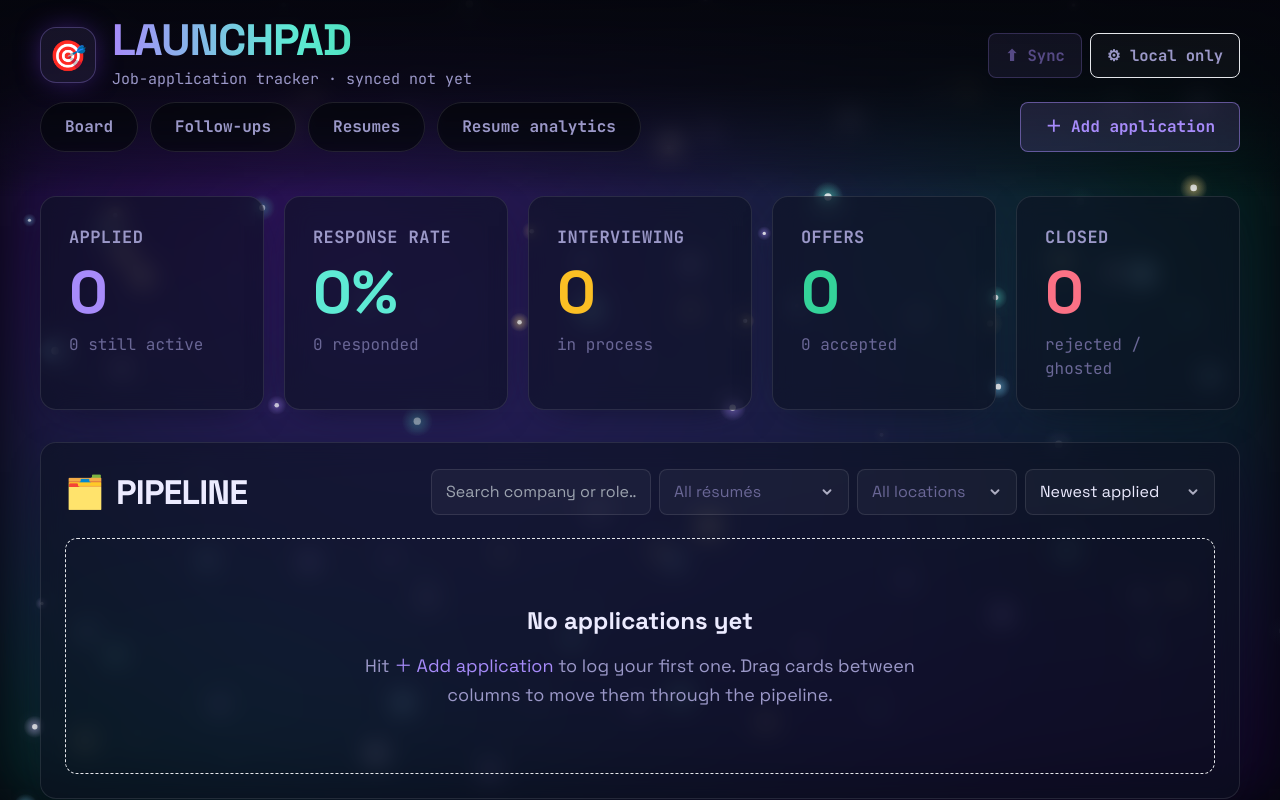
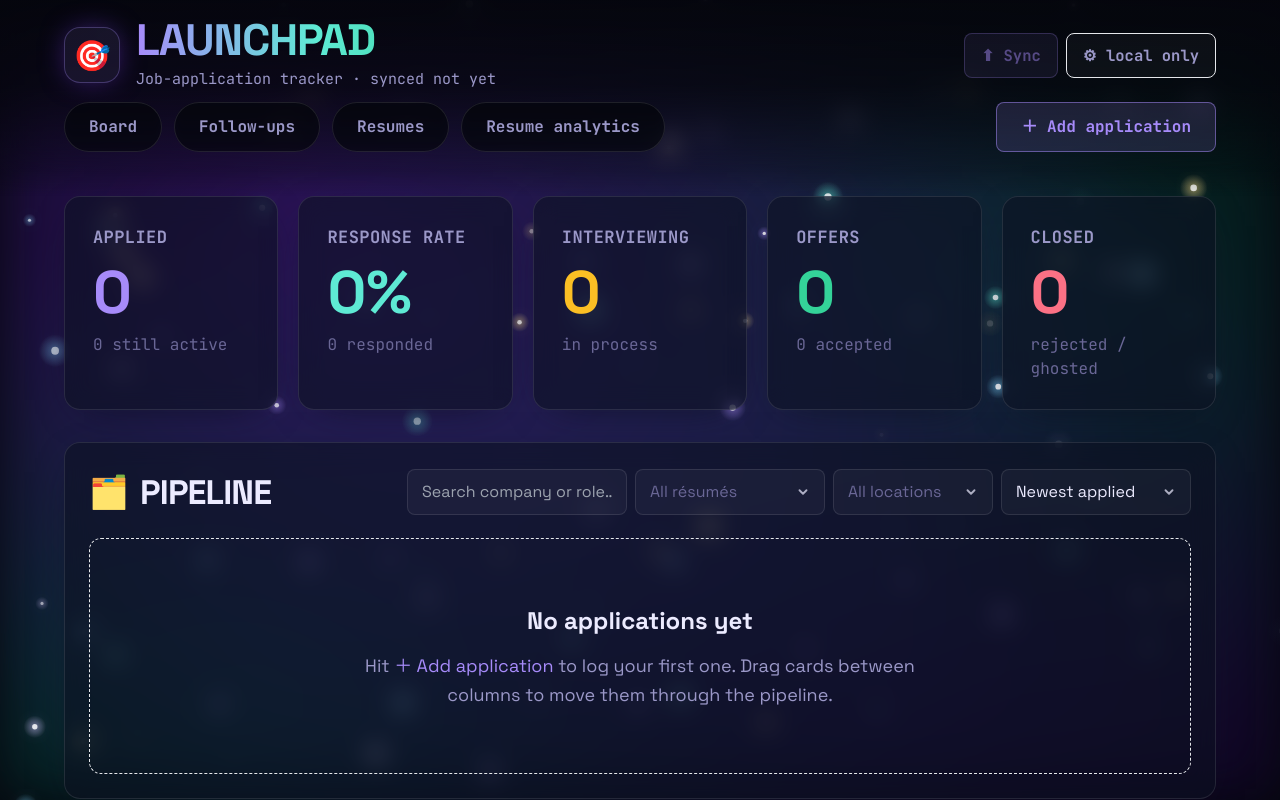
Before and after one commit to shiva-shivanibokka/launchpad, a React (Vite) app: page / in a window 1280 px wide. Shown: the top 800 px of the page. Built offline with nearby package versions, Linux system fonts and the light colour scheme; the HTML template or start-up script is replaced by a standard one; a web font is replaced by a local one.

Commit message:
Fix nav anchor offset under sticky header; add side padding

```diff
--- a/src/App.tsx
+++ b/src/App.tsx
@@ -54,7 +54,7 @@ export default function App() {
       <FireflyBackground />
       <Header store={store} onAdd={openAdd} />
 
-      <main className="mx-auto max-w-[1840px] space-y-8 px-10 pb-28">
+      <main className="mx-auto max-w-[1840px] space-y-8 px-6 pb-28 md:px-16">
         {store.loading ? (
           <div className="grid place-items-center py-32 font-mono text-muted">loading…</div>
         ) : (
@@ -63,9 +63,11 @@ export default function App() {
 
             <Momentum store={store} />
 
-            <FollowUps store={store} onEdit={openEdit} />
+            <section id="followups" className="scroll-mt-44">
+              <FollowUps store={store} onEdit={openEdit} />
+            </section>
 
-            <section id="board" className="scroll-mt-28">
+            <section id="board" className="scroll-mt-44">
               <Card className="p-6">
                 <SectionTitle
                   icon="🗂️"
@@ -102,13 +104,11 @@ export default function App() {
               </Card>
             </section>
 
-            <section id="followups" className="scroll-mt-28" />
-
-            <section id="resumes" className="scroll-mt-28">
+            <section id="resumes" className="scroll-mt-44">
               <ManageResumes store={store} />
             </section>
 
-            <section id="analytics" className="scroll-mt-28">
+            <section id="analytics" className="scroll-mt-44">
               <ResumeAnalytics store={store} />
             </section>
 
--- a/src/components/Header.tsx
+++ b/src/components/Header.tsx
@@ -12,7 +12,7 @@ export default function Header({ store, onAdd }: { store: Store; onAdd: () => vo
   return (
     <header className="sticky top-0 z-20">
       <div className="bg-gradient-to-b from-canvas/95 via-canvas/80 to-canvas/25 backdrop-blur-md">
-        <div className="mx-auto flex max-w-[1840px] items-center gap-4 px-10 pt-5 pb-3">
+        <div className="mx-auto flex max-w-[1840px] items-center gap-4 px-6 md:px-16 pt-5 pb-3">
           <div className="grid h-14 w-14 shrink-0 place-items-center rounded-2xl border border-accent-violet/30 bg-accent-violet/10 text-[30px] shadow-glow">
             🎯
           </div>
@@ -27,7 +27,7 @@ export default function Header({ store, onAdd }: { store: Store; onAdd: () => vo
           </div>
         </div>
 
-        <div className="mx-auto flex max-w-[1840px] flex-wrap items-center gap-3 px-10 pb-5">
+        <div className="mx-auto flex max-w-[1840px] flex-wrap items-center gap-3 px-6 md:px-16 pb-5">
           <nav className="flex gap-3 overflow-x-auto">
             {[
               ['board', 'Board'],
```
